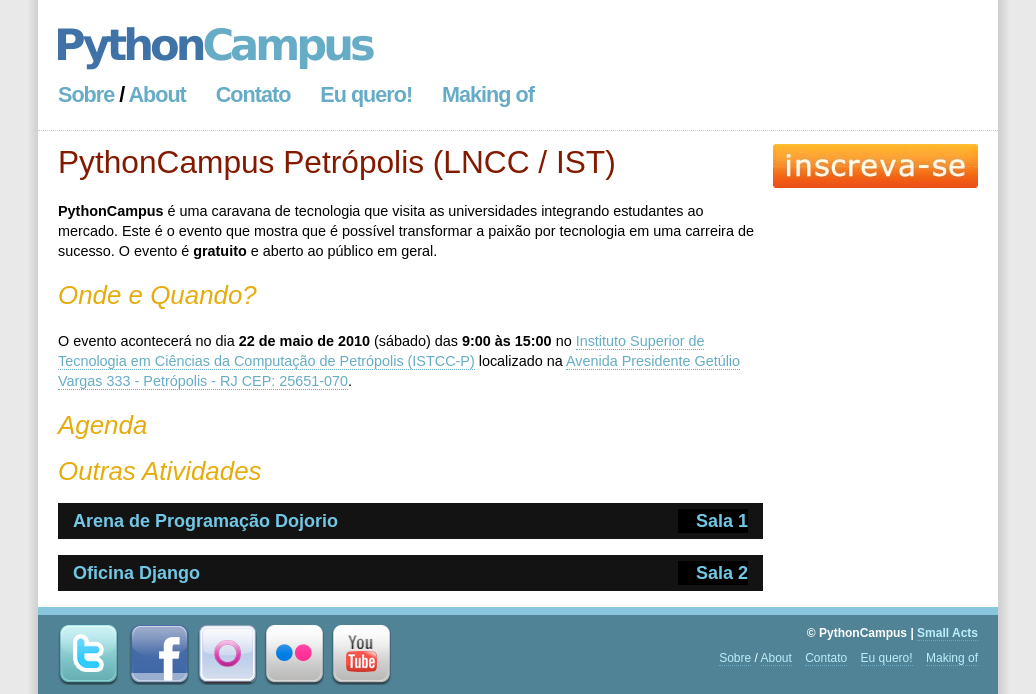
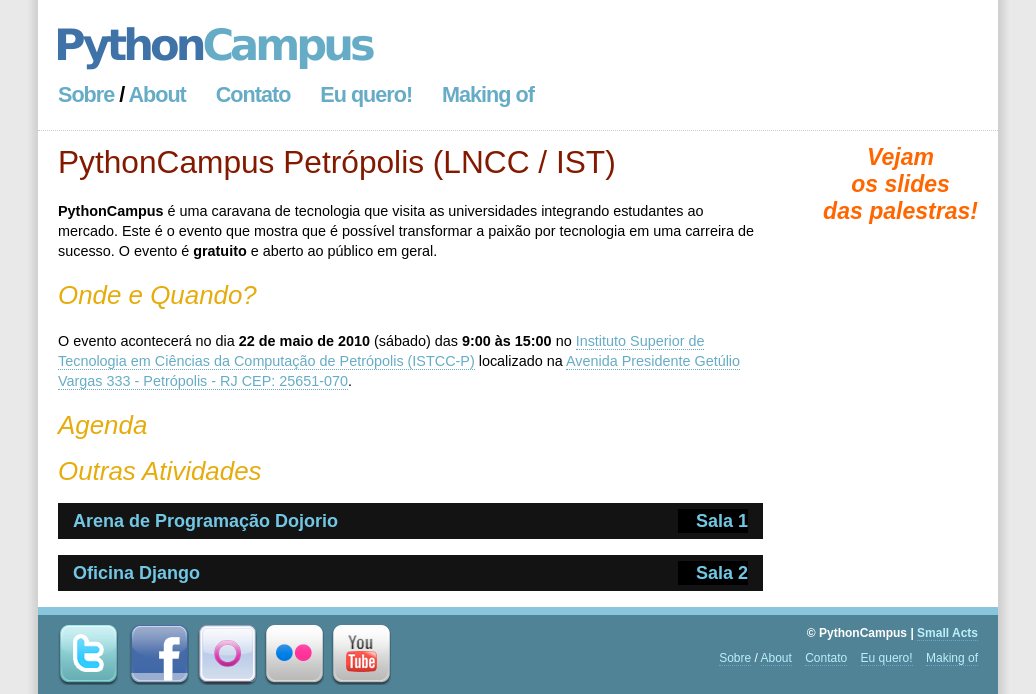
Before and after one commit to flavioamieiro/pythoncampus, a Django app: template templates/event.html in a window 1280 px wide. Shown: the top 694 px of the page, without its empty margins (122-1158 px from the left). Run offline with Django 3.2, Linux system fonts and the light colour scheme; the template is opened without the code that fills it, so the values that code supplies are empty; parts of the project's set-up code (start-up, migrations or seed data) failed here and were passed over; some libraries are stand-ins or nearby versions.

Commit message:
Added slides link to the event's sidebar

```diff
--- a/templates/event.html
+++ b/templates/event.html
@@ -3,8 +3,13 @@
 {% block subtitle %}PythonCampus Petrópolis{% endblock subtitle %}
 
 {% block content %}
-<div id="sidebar">
+<div id="sidebar" style="text-align: center; font-weight: bold; font-size: 1.6em;">
+  <!--
   <a href="{% url signup %}"><img src="{{ MEDIA_URL }}images/btn_inscrevase_grande.jpg"></a>
+  -->
+  <a href="{% url slides %}" style="color: #FF6600;">
+    <em>Vejam<br />os slides<br />das palestras!</em>
+  </a>
 </div>
 
 <div id="talks">
```
